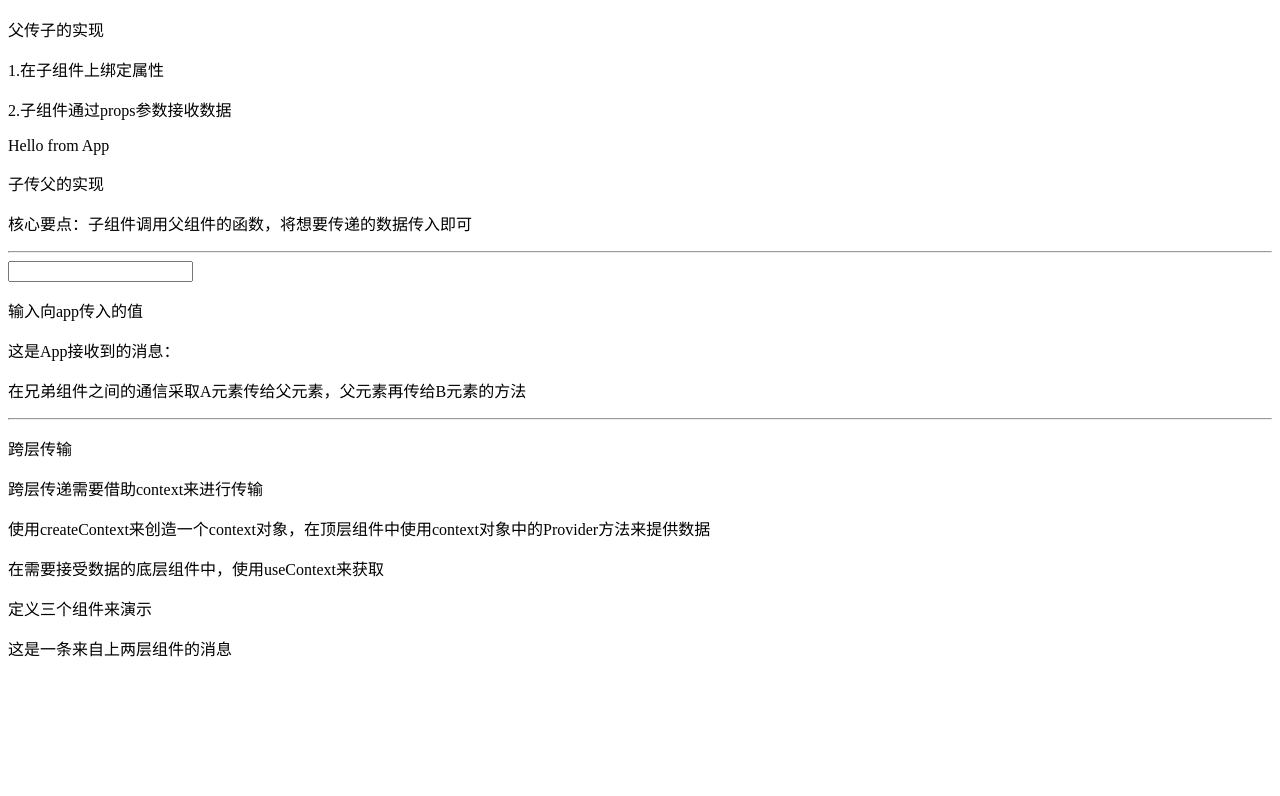
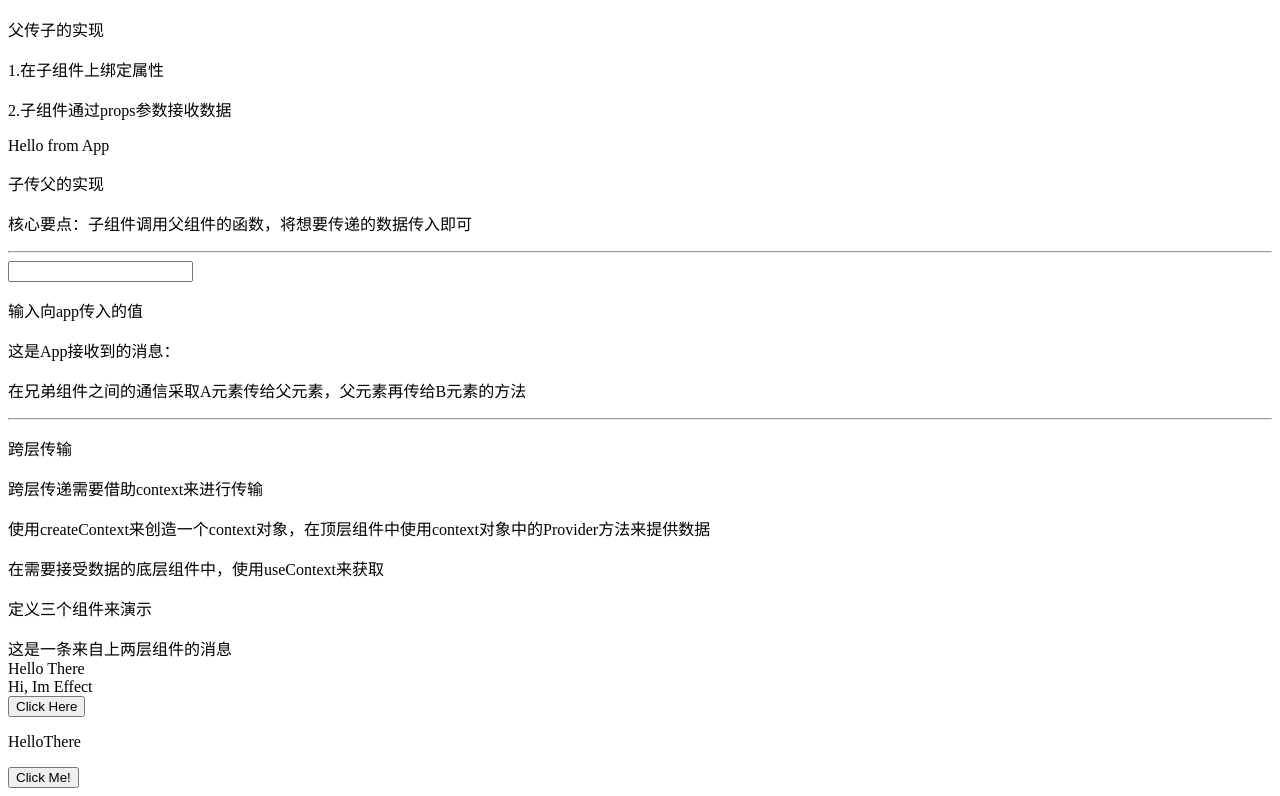
Before and after one commit to Lucky-Qu/React_Learn, a React (Vite) app in the folder src/day02/my-app/: page / in a window 1280 px wide. Shown: the part 194-990 px from the top of the page. Before the commit the page ends 862 px from the top, so only its background shows below. Built offline with nearby package versions, Linux system fonts and the light colour scheme.

Commit message:
learn: 学习了useEffect和自定义Hook

```diff
--- a/src/day02/my-app/src/main.tsx
+++ b/src/day02/my-app/src/main.tsx
@@ -1,6 +1,13 @@
 import { createRoot } from 'react-dom/client'
+import UseEffectLearn from "./useEffectLearn.tsx"
 import App from './App.tsx'
+import MyHook from "./myHook.tsx";
+
 
 createRoot(document.getElementById('root')!).render(
-    <App />
+    <div>
+        <App />
+        <UseEffectLearn></UseEffectLearn>
+        <MyHook></MyHook>
+    </div>
 )
--- /dev/null
+++ b/src/day02/my-app/src/myHook.tsx
@@ -0,0 +1,30 @@
+import {useState} from "react";
+
+function useMyHook(): [boolean, ()=>void] {
+    //以一个切换状态的函数为例
+    const [state, setState] = useState(true)
+    const changeState = ()=>{
+        setState(!state)
+    }
+    return [state, changeState]
+}
+
+function MyHook() {
+    //封装自定义Hook函数
+    //1.定义一个use打头的函数
+    //2.封装逻辑
+    //3.返回需要用到的状态和函数等
+    //4.在需要调用的组件中使用函数调用
+    //使用规则
+    //1.只能在组件或其他hook函数中调用
+    //2.只能在组件的顶层调用，不能嵌套在if，for，其他函数中
+    const [x, y] = useMyHook()
+    return (
+        <div>
+            {x && <p>HelloThere</p>}
+            <button onClick={y}>Click Me!</button>
+        </div>
+    )
+
+}
+export default  MyHook
--- /dev/null
+++ b/src/day02/my-app/src/useEffectLearn.tsx
@@ -0,0 +1,47 @@
+import {useEffect, useState} from "react";
+
+//在副作用函数里可以声明一些副作用操作，return函数里可以写清理副作用的操作
+function CleanEffect (){
+    useEffect(() => {
+        const interId = setInterval(()=>{
+            console.log("正在运行")
+        }, 1000)
+        return () => {
+            //当组件被卸载时执行
+            clearInterval(interId)
+        }
+    }, []);
+    return (
+        <div>
+            Hi, Im Effect
+        </div>
+    )
+}
+
+function UseEffectLearn() {
+    // useEffect用于声明由渲染引起变化而非由事件引起变化的事件
+    // 运行了一个后端程序来演示
+    //参数1是一个函数，可以把它当作一个副作用函数，函数内部放置要执行的函数
+    //参数2是一个数组，其内放置依赖项，当其为空时，代表只执行一次，不同依赖项会影响第一个参数函数的执行
+    //依赖项为空时，副作用函数在组件初始渲染和组件更新时执行
+    //依赖项为空数组时，副作用函数只执行一次，在初始渲染的时候执行
+    //依赖项为特定时，在特性依赖项变换的时候执行
+    useEffect(() => {
+        async function getMsg()  {
+            const response = await fetch("http://localhost:7777")
+            const data = await response.json()
+            console.log( data)
+        }
+        getMsg()
+    }, [])
+    const [sw, setSw] = useState(true)
+    return (
+        <div>
+            Hello There
+            {sw && <CleanEffect />}
+            <button onClick={() => setSw(!sw)}>Click Here</button>
+        </div>
+    )
+}
+
+export default UseEffectLearn
```
